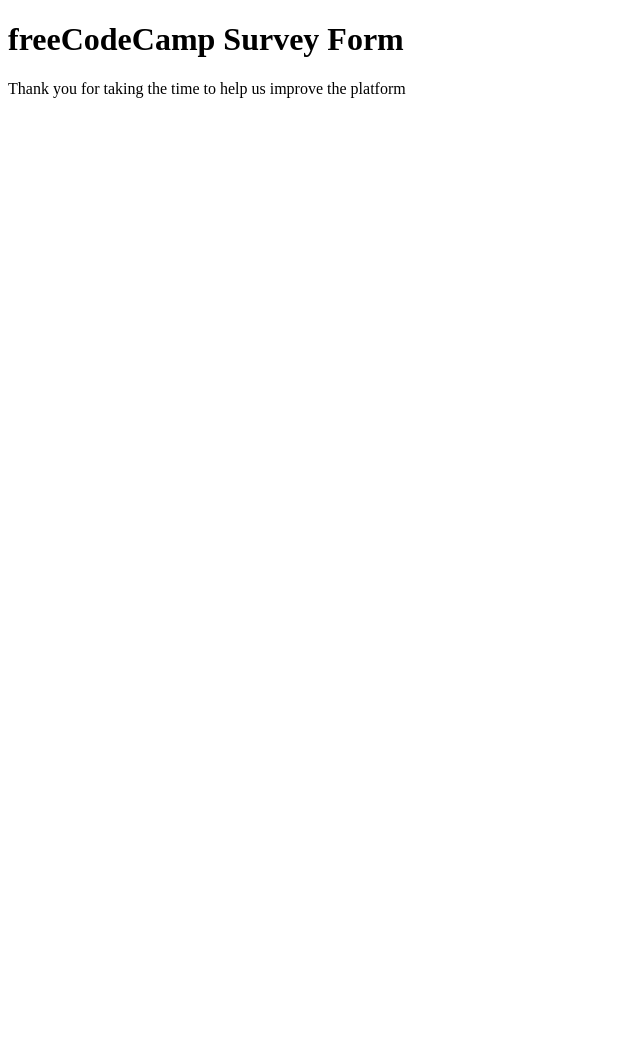
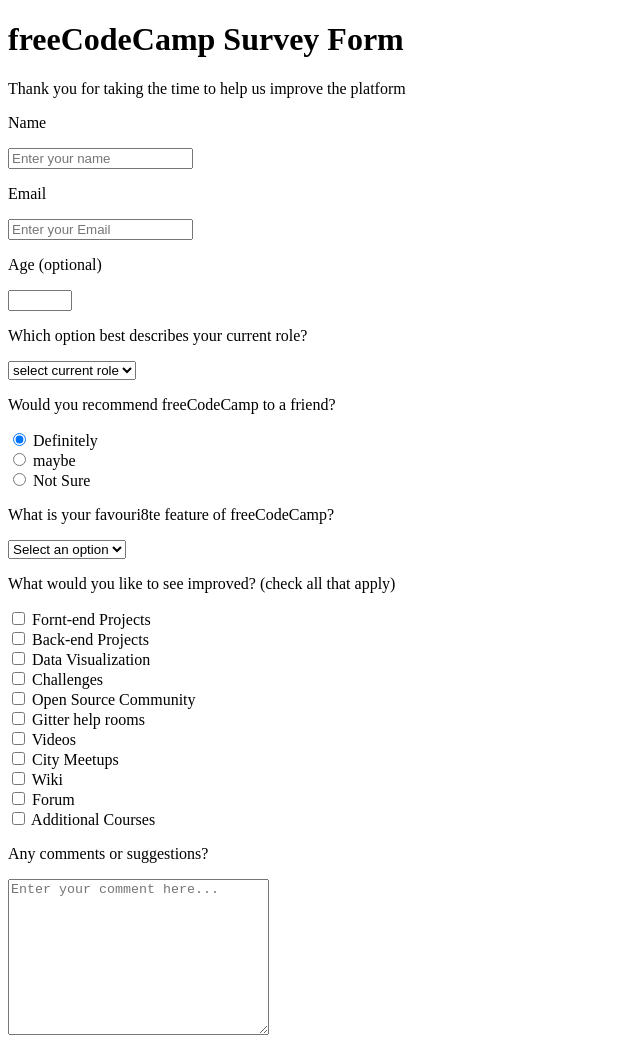
Before and after one commit to arqam401/survey-form, a plain HTML site: page index.html in a window 1280 px wide. Shown: the whole page, without its empty margins (0-640 px from the left). Before the commit the page ends 800 px from the top, so only its background shows below. Drawn offline with Linux system fonts and the light colour scheme.

Commit message:
form added

```diff
--- a/index.html
+++ b/index.html
@@ -1,15 +1,130 @@
 <!DOCTYPE html>
 <html lang="en">
+
 <head>
     <meta charset="UTF-8">
     <meta name="viewport" content="width=device-width, initial-scale=1.0">
     <title>Survey Form</title>
     <link rel="stylesheet" href="css/style.css">
 </head>
+
 <body>
     <header>
         <h1 id='title'>freeCodeCamp Survey Form</h1>
         <p id='description'>Thank you for taking the time to help us improve the platform</p>
     </header>
+    <main>
+        <form action="#">
+            <label for="">
+                <p>Name</p>
+                <input type="text" name="name" placeholder="Enter your name" required>
+            </label>
+            <label for="">
+                <p>Email</p>
+                <input type="email" name="email" placeholder="Enter your Email" required>
+            </label>
+            <label for="">
+                <p>Age (optional)</p>
+                <input type="number" name="age" max="130" min="1">
+            </label>
+            <label for="">
+                <p>Which option best describes your current role?</p>
+                <select name="current-role" id="" required>
+                    <option value="" disabled selected>select current role</option>
+                    <option value="student">Student</option>
+                    <option value="full-time-job">Full time job</option>
+                    <option value="full-time-learner">Full time learner</option>
+                    <option value="prefer-not-to-say">Prefer not to say</option>
+                    <option value="other">Other</option>
+                </select>
+
+            </label>
+            <p>Would you recommend freeCodeCamp to a friend?</p>
+            <label for="">
+                <input type="radio" name="recommend" value="definitely" checked>
+                Definitely
+            </label>
+            <br>
+            <label for="">
+                <input type="radio" name="recommend" value="maybe">
+                maybe
+            </label>
+            <br>
+            <label for="">
+                <input type="radio" name="recommend" value="not-sure">
+                Not Sure
+            </label>
+            <label for="">
+                <p>What is your favouri8te feature of freeCodeCamp?</p>
+                <select name="favourite-feature" id="" required>
+                    <option value="" disabled selected>Select an option</option>
+                    <option value="challenges">Challenges</option>
+                    <option value="projects">Projects</option>
+                    <option value="community">Community</option>
+                    <option value="open-source">Open Source</option>
+                </select>
+            </label>
+            <p>What would you like to see improved? (check all that apply)</p>
+            <label for="">
+                <input type="checkbox" name="improvement" value="front-end-projects" id="">
+                Fornt-end Projects
+            </label>
+            <br>
+            <label for="">
+                <input type="checkbox" name="improvement" value="back-end-projects" id="">
+                Back-end Projects
+            </label>
+            <br>
+            <label for="">
+                <input type="checkbox" name="improvement" value="data-visualization" id="">
+                Data Visualization
+            </label>
+            <br>
+            <label for="">
+                <input type="checkbox" name="improvement" value="challenges" id="">
+                Challenges
+            </label>
+            <br>
+            <label for="">
+                <input type="checkbox" name="improvement" value="open-source-community" id="">
+                Open Source Community
+            </label>
+            <br>
+            <label for="">
+                <input type="checkbox" name="improvement" value="gitter-help-rooms" id="">
+                Gitter help rooms
+            </label>
+            <br>
+            <label for="">
+                <input type="checkbox" name="improvement" value="videos" id="">
+                Videos
+            </label>
+            <br>
+            <label for="">
+                <input type="checkbox" name="improvement" value="city-meetups" id="">
+                City Meetups
+            </label>
+            <br>
+            <label for="">
+                <input type="checkbox" name="improvement" value="wiki" id="">
+                Wiki
+            </label>
+            <br>
+            <label for="">
+                <input type="checkbox" name="improvement" value="fourm" id="">
+                Forum
+            </label>
+            <br>
+            <label for="">
+                <input type="checkbox" name="improvement" value="additional-courses" id="">
+                Additional Courses
+            </label>
+            <label for="">
+                <p>Any comments or suggestions?</p>
+                <textarea name="comments" id="" cols="30" rows="10" placeholder="Enter your comment here..."></textarea>
+            </label>
+        </form>
+    </main>
 </body>
+
 </html>
```
